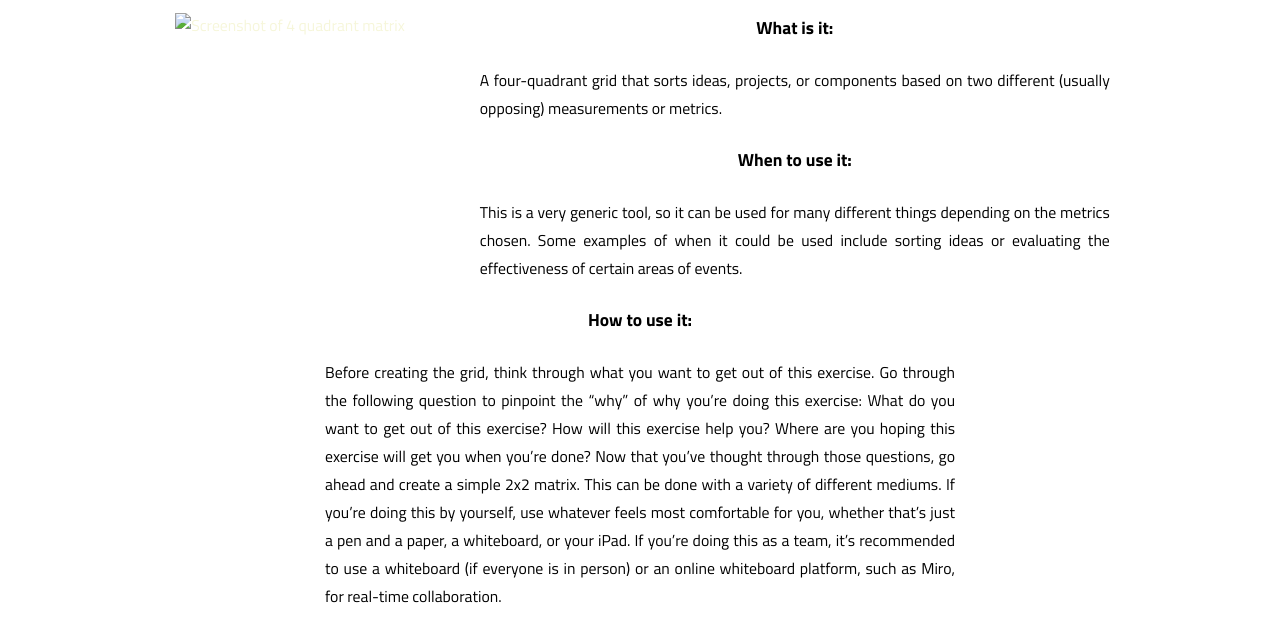
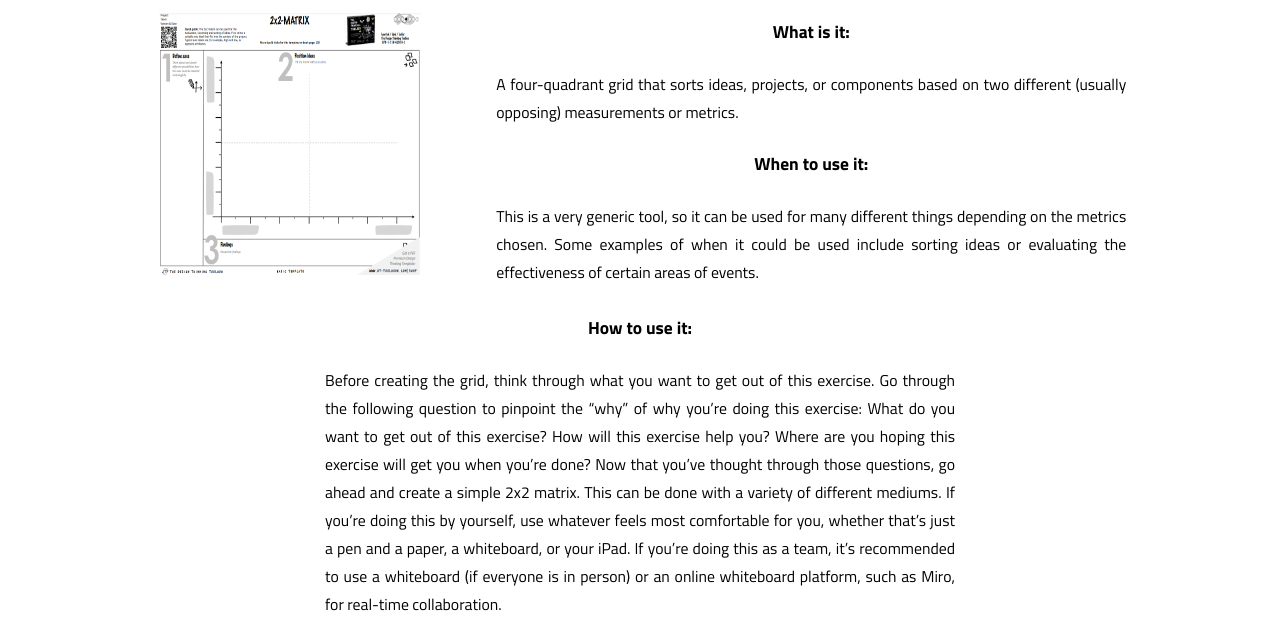
Before and after one commit to Srismas/Indigitous_Innovation_Toolbox, a plain HTML site: page 2x2_matrix.html in a window 1280 px wide. Shown: the part 158-779 px from the top of the page. Drawn offline with nearby package versions, Linux system fonts and the light colour scheme; the site is published under a folder, as on GitHub Pages, so addresses that start at the root find nothing.

Commit message:
Little images fix

```diff
--- a/2x2_matrix.html
+++ b/2x2_matrix.html
@@ -46,7 +46,7 @@
         <div class="image_def_section">
             <figure>
                 <a href="https://en.dt-toolbook.com/_files/ugd/fc35c6_955c18acb5e9449697da38d218e2fb74.pdf">
-                    <img class="template_img" src="/images/2x2 Matrix.png" alt="Screenshot of 4 quadrant matrix" class="indiv_tool_template">
+                    <img class="template_img" src="images/2x2 Matrix.png" alt="Screenshot of 4 quadrant matrix" class="indiv_tool_template">
                 </a>
             </figure>
 
```
Also changed, not shown: empathy_map.html (+1 -1 lines).
